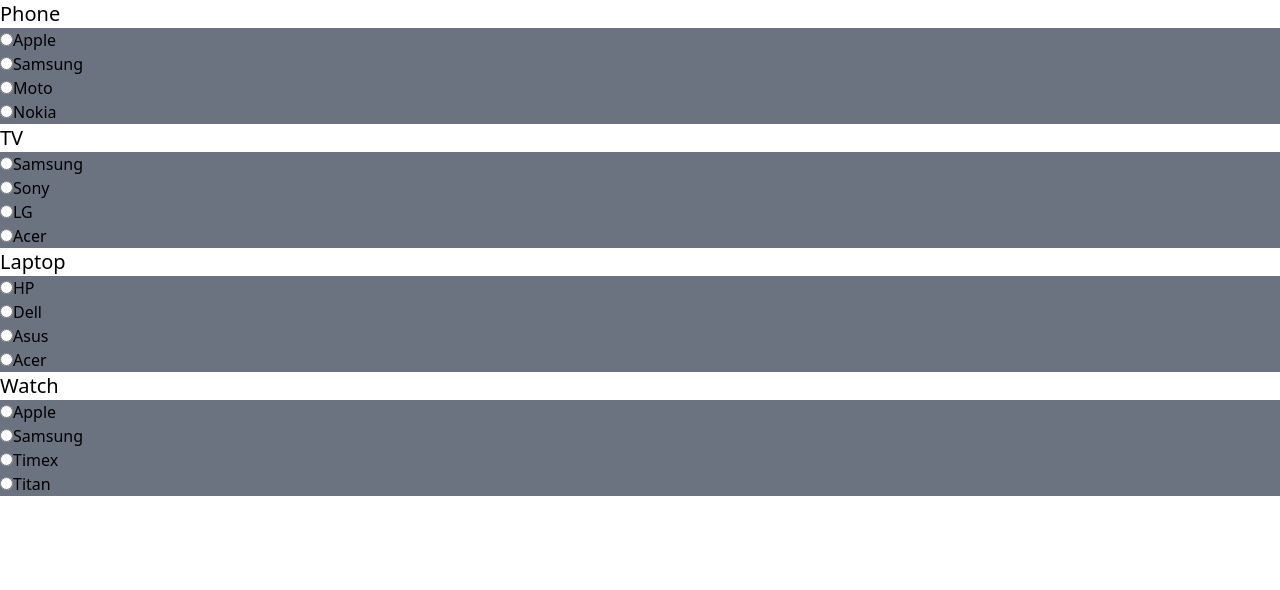
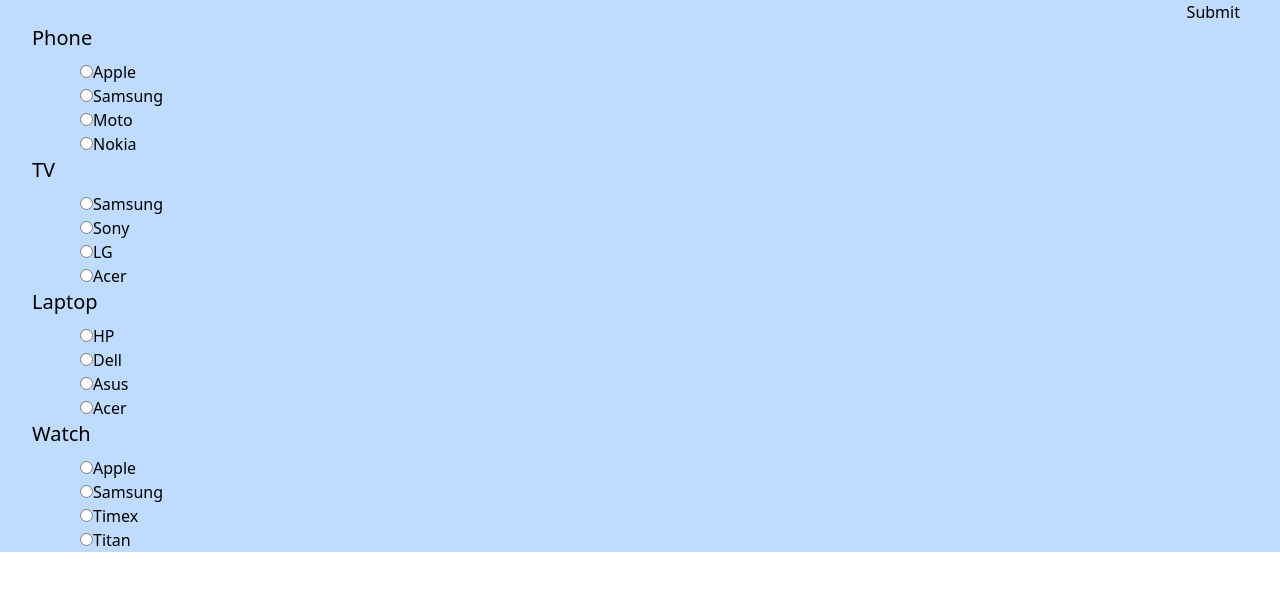
Before and after one commit to gokulkumar0209/Equizz, a React (Vite) app in the folder equizz/: page / in a window 1280 px wide. Shown: the top 590 px of the page. Built offline with nearby package versions, Linux system fonts and the light colour scheme.

Commit message:
Changed appearnce

```diff
--- a/equizz/src/components/Home.jsx
+++ b/equizz/src/components/Home.jsx
@@ -4,10 +4,17 @@ import Template from "./Template";
 function Home() {
 	console.log(cont);
 	return (
-		<div>
-			{cont.map((q) => {
-				return <Template question={q.question} answers={q.ans} />;
-			})}
+		<div className=" bg-blue-200">
+			<form>
+				<div className="flex justify-end mr-10">
+				<button type="submit" >Submit</button>
+				</div>
+				<div className="">
+					{cont.map((q) => {
+						return <Template question={q.question} answers={q.ans} />;
+					})}
+				</div>
+			</form>
 		</div>
 	);
 }
--- a/equizz/src/components/Template.jsx
+++ b/equizz/src/components/Template.jsx
@@ -4,10 +4,10 @@ function Template({ question, answers }) {
 	console.log(question);
 	return (
 		<div>
-			<div className="text-xl placeholder:font-bold">
+			<div className="text-xl placeholder:font-bold ml-8 mb-2">
 				<h1>{question}</h1>
 			</div>
-			<div className="bg-gray-500">
+			<div className=" ml-20 mx-20">
 				{answers.map((ans) => {
 					return (
 						<div>
```
